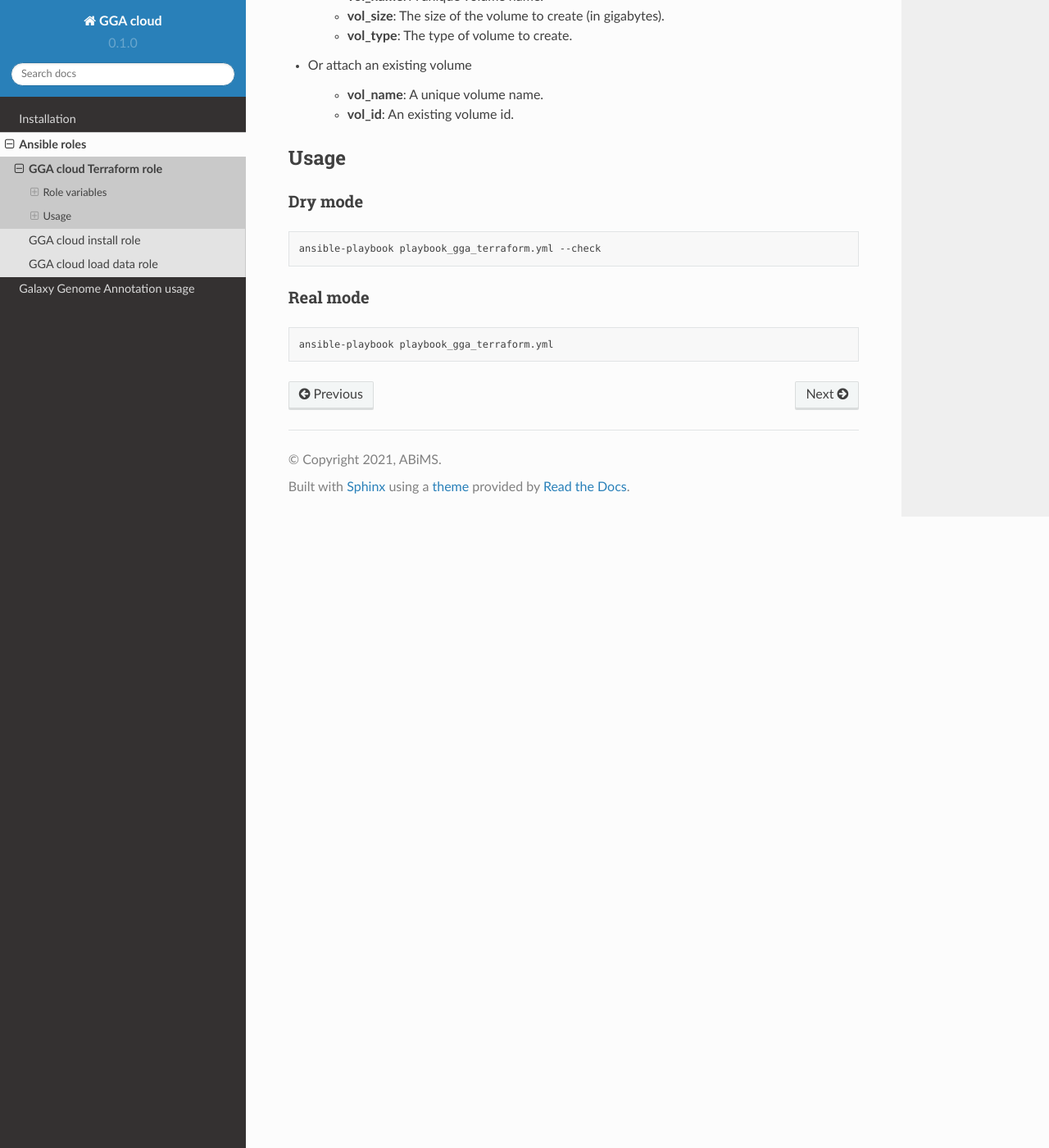
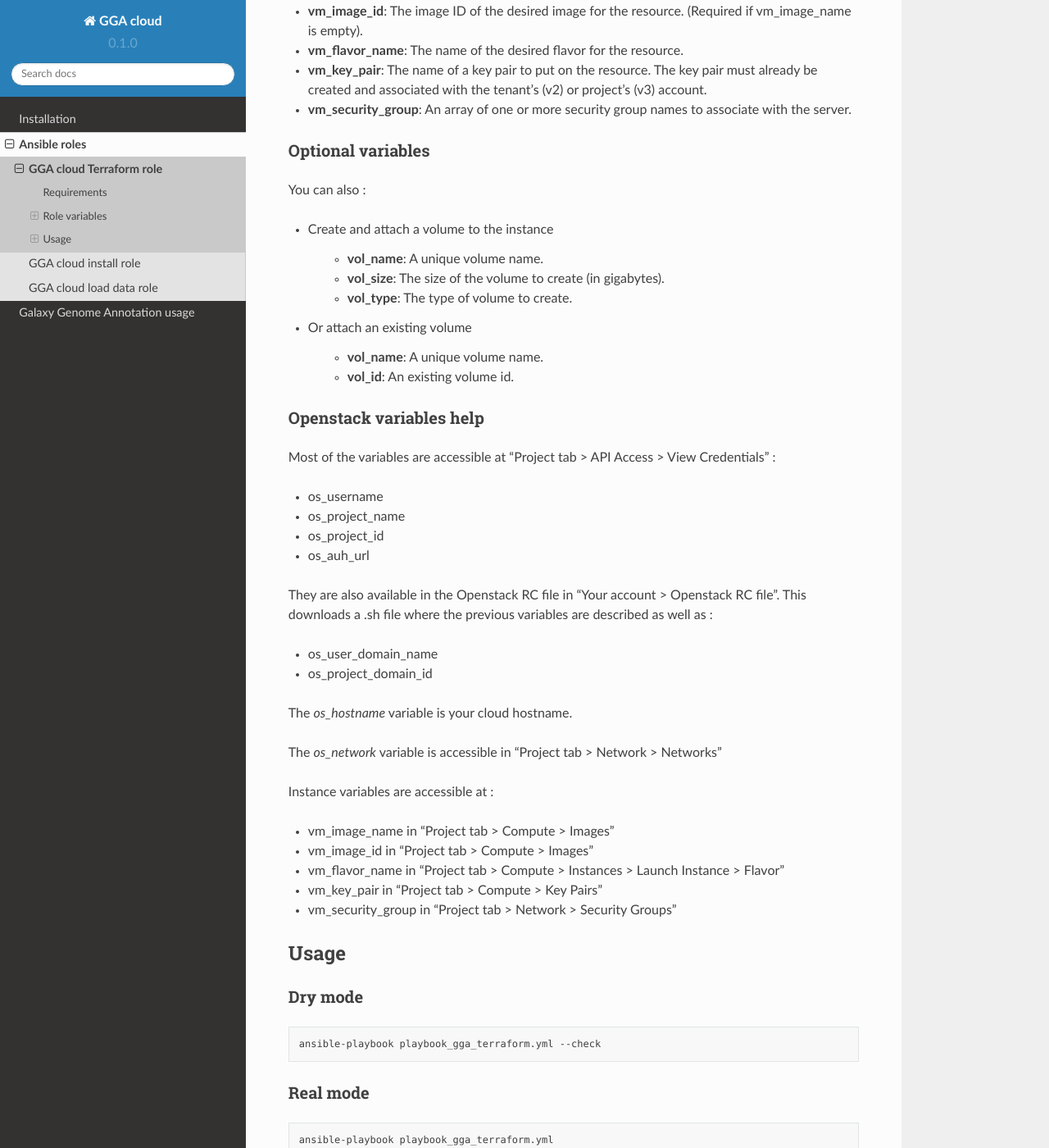
Before and after one commit to abims-sbr/GGA_Cloud, a Sphinx documentation site: the page built from docs/source/gga_cloud/gga_terraform.rst, in a window 1280 px wide and 1400 px high, scrolled down 1328 px. Shown: the whole window at 82% size. Built offline with Sphinx 7.4.7 and the Read the Docs theme 2.0.0, drawn with Linux system fonts in a browser that asks for light colours; some of the changed text lies outside the part shown.

Commit message:
Doc improvement part 2

```diff
--- a/docs/source/gga_cloud/gga_install.rst
+++ b/docs/source/gga_cloud/gga_install.rst
@@ -15,6 +15,9 @@
 --------------
 
 Not all variables are listed or explained in detail. For additional information about less commonly used variables, see the defaults file.
+
+Check also the github repository at https://github.com/abims-sbr/GGA_Cloud/tree/master/roles/abims-sbr.gga_install
+
 
 Required variables
 ^^^^^^^^^^^^^^^^^^
--- a/docs/source/gga_cloud/gga_load_data.rst
+++ b/docs/source/gga_cloud/gga_load_data.rst
@@ -10,6 +10,9 @@
 --------------
 
 Not all variables are listed or explained in detail. For additional information about less commonly used variables, see the defaults file.
+
+Check also the github repository at https://github.com/abims-sbr/GGA_Cloud/tree/master/roles/abims-sbr.gga_load_data
+
 
 Required variables
 ^^^^^^^^^^^^^^^^^^
--- a/docs/source/gga_cloud/gga_terraform.rst
+++ b/docs/source/gga_cloud/gga_terraform.rst
@@ -12,11 +12,24 @@
 
 Finally, the role runs terraform to deploy the described virtual machine in the cloud.
 
+** The role also create a new host file in the "terraform" folder (by default). Don't forget to change your host file before running next roles. **
+
+
+Requirements
+------------
+
+This role is performed locally (on your local host) and need an Openstack account to be executed.
+
 
 Role variables
 --------------
 
 Not all variables are listed or explained in detail. For additional information about less commonly used variables, see the defaults file.
+
+Check also the github repository at https://github.com/abims-sbr/GGA_Cloud/tree/master/roles/abims-sbr.gga_terraform
+
+All terraform variables should be configure either in a group_vars/localhost/terraform.yml file or at least in your playbook.
+
 
 Required variables
 ^^^^^^^^^^^^^^^^^^
@@ -27,7 +40,7 @@
 * **os_hostname**:
 * **os_project_id**: The ID of the Tenant (v2) or Project (v3).
 * **os_project_name**: The Name of the Tenant (v2) or Project (v3).
-* **os_user_domain**: The domain name where the user is located.
+* **os_user_domain_name**: The domain name where the user is located.
 * **os_project_domain_id**: The domain ID where the project is located.
 * **os_user_name**: The Username to login with.
 * **os_network**: The name of the network.
@@ -40,6 +53,7 @@
 * **vm_flavor_name**: The name of the desired flavor for the resource.
 * **vm_key_pair**: The name of a key pair to put on the resource. The key pair must already be created and associated with the tenant's (v2) or project's (v3) account.
 * **vm_security_group**: An array of one or more security group names to associate with the server.
+
 
 Optional variables
 ^^^^^^^^^^^^^^^^^^
@@ -56,6 +70,34 @@
 
 	* **vol_name**: A unique volume name.
 	* **vol_id**: An existing volume id.
+
+
+Openstack variables help
+^^^^^^^^^^^^^^^^^^^^^^^^
+
+Most of the variables are accessible at "Project tab > API Access > View Credentials" :
+
+- os_username
+- os_project_name
+- os_project_id
+- os_auh_url
+
+They are also available in the Openstack RC file in "Your account > Openstack RC file". This downloads a .sh file where the previous variables are described as well as :
+
+- os_user_domain_name
+- os_project_domain_id
+
+The `os_hostname` variable is your cloud hostname.
+
+The `os_network` variable is accessible in "Project tab > Network > Networks"
+
+Instance variables are accessible at :
+
+- vm_image_name in "Project tab > Compute > Images"
+- vm_image_id in "Project tab > Compute > Images"
+- vm_flavor_name in "Project tab > Compute > Instances > Launch Instance > Flavor"
+- vm_key_pair in "Project tab > Compute > Key Pairs"
+- vm_security_group in "Project tab > Network > Security Groups"
 
 
 Usage
```
Also changed, not shown: 4 other files.
